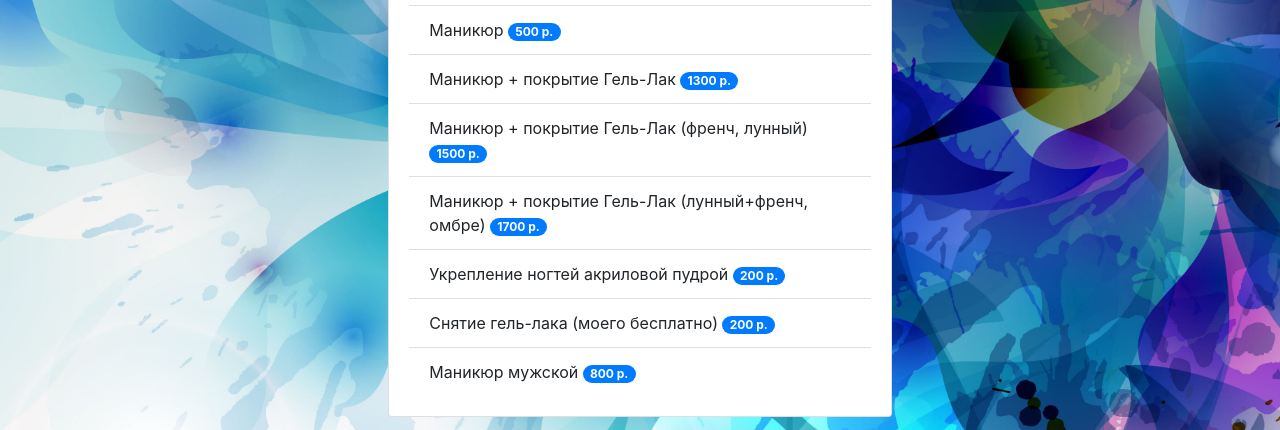
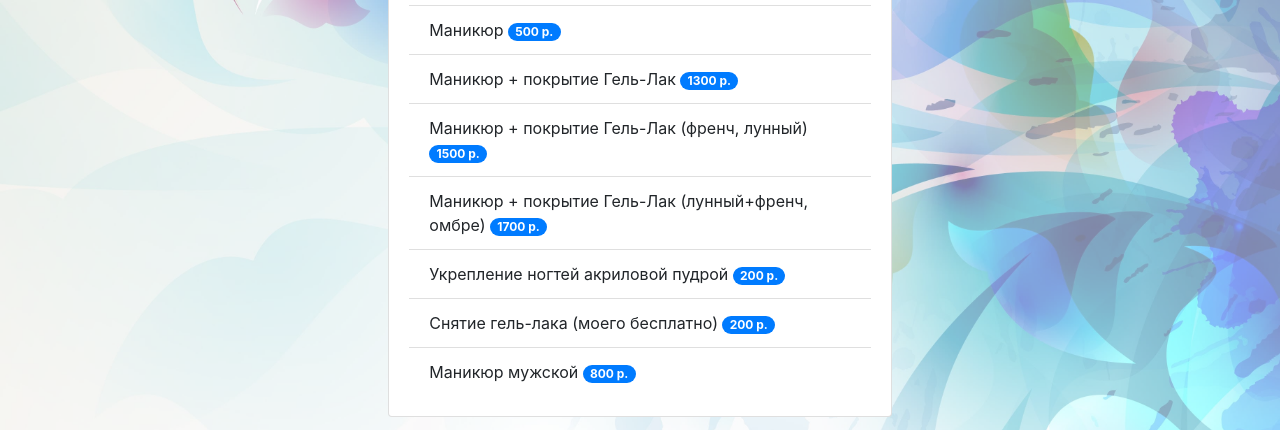
Before and after one commit to zaikina-nails/zaikina-nails.github.io, a plain HTML site: page index.html in a window 1280 px wide. Shown: the part 235-665 px from the top of the page. Drawn offline with nearby package versions, Linux system fonts and the light colour scheme.

Commit message:
add 50% alhpa of background image

```diff
--- a/css/style.css
+++ b/css/style.css
@@ -1,8 +1,9 @@
-body {
-	background: url("../img/background.jpg")no-repeat center center;
-    background-size: cover;
+html {
+  background: url("../img/background.jpg");
+  background-repeat: no-repeat;
+  background-size: cover;
 }
 
-.card {
-	/*background-color:rgba(0, 0, 0, 0.5);*/
+body {
+  background:rgba(255,255,255,0.5);
 }
--- a/index.html
+++ b/index.html
@@ -1,17 +1,15 @@
 <!doctype html>
-<html lang="en">
+<html lang="ru">
 	<head>
-		<!-- Required meta tags -->
 		<meta charset="utf-8">
 		<meta name="viewport" content="width=device-width, initial-scale=1, shrink-to-fit=no">
-		<!-- Bootstrap CSS -->
 		<link rel="stylesheet" href="https://stackpath.bootstrapcdn.com/bootstrap/4.1.1/css/bootstrap.min.css" integrity="sha384-WskhaSGFgHYWDcbwN70/dfYBj47jz9qbsMId/iRN3ewGhXQFZCSftd1LZCfmhktB" crossorigin="anonymous">
 		<link rel="stylesheet" type="text/css" href="css/style.css">
 		<title>Zaikina nails</title>
 	</head>
 	<body>
 		<div class="container-fluid">
-			<div class="row justify-content-md-center my-3">
+			<div class="row justify-content-md-center py-3">
 				<div class="col-sm-5">
 					<h1 class="display-4 text-uppercase font-weight-bold text-center">Прайс лист</h1>
 					<div class="card my-3">
@@ -134,8 +132,5 @@
 					</div>
 				</div>
 			</div>
-			<!-- <script src="https://code.jquery.com/jquery-3.3.1.slim.min.js" integrity="sha384-q8i/X+965DzO0rT7abK41JStQIAqVgRVzpbzo5smXKp4YfRvH+8abtTE1Pi6jizo" crossorigin="anonymous"></script>
-			<script src="https://cdnjs.cloudflare.com/ajax/libs/popper.js/1.14.3/umd/popper.min.js" integrity="sha384-ZMP7rVo3mIykV+2+9J3UJ46jBk0WLaUAdn689aCwoqbBJiSnjAK/l8WvCWPIPm49" crossorigin="anonymous"></script>
-			<script src="https://stackpath.bootstrapcdn.com/bootstrap/4.1.1/js/bootstrap.min.js" integrity="sha384-smHYKdLADwkXOn1EmN1qk/HfnUcbVRZyYmZ4qpPea6sjB/pTJ0euyQp0Mk8ck+5T" crossorigin="anonymous"></script> -->
 		</body>
 	</html>
```
